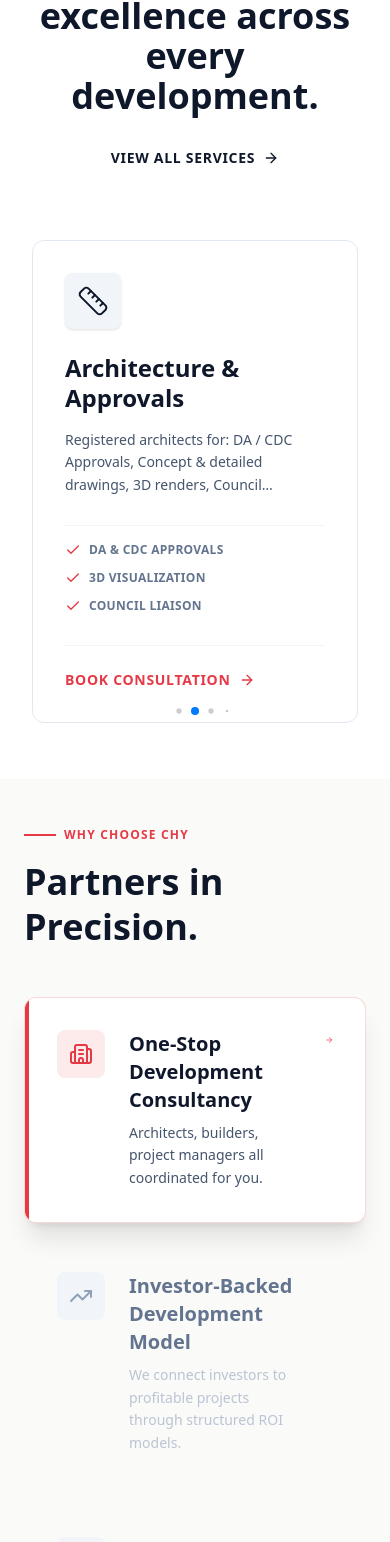
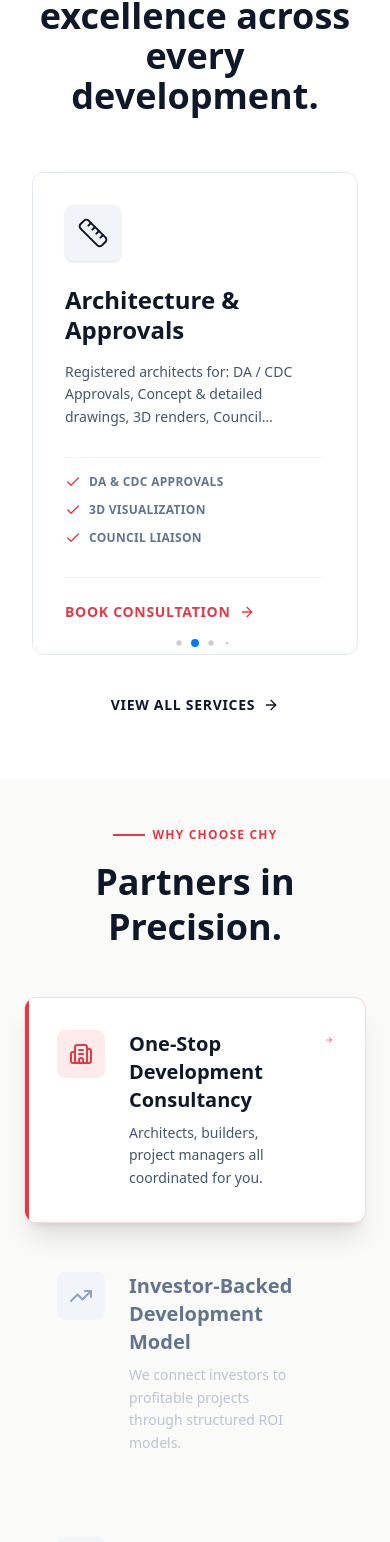
Before and after one commit to soham1209/chy, a Next.js app: page / in a window 390 px wide. Shown: the part 2122-3664 px from the top of the page. Built offline with nearby package versions, Linux system fonts and the light colour scheme.

Commit message:
feat: Enhance layout and styling in Home, MethodologyStack, and TrustSection components for improved user experience

```diff
--- a/app/page.tsx
+++ b/app/page.tsx
@@ -34,7 +34,10 @@ export default function Home() {
                 every development.
               </h2>
             </div>
-            <div className="mt-4">
+
+          </div>
+          <ServicesSlider />
+           <div className="mt-4 flex justify-center">
               <Button
                 variant="ghost"
                 icon={<ArrowRight className="w-4 h-4" />}
@@ -43,8 +46,6 @@ export default function Home() {
                 View All Services
               </Button>
             </div>
-          </div>
-          <ServicesSlider />
         </div>
       </section>
 
--- a/components/home/MethodologyStack.tsx
+++ b/components/home/MethodologyStack.tsx
@@ -113,8 +113,10 @@ export const MethodologyStack: React.FC = () => {
 
           {/* --- LEFT SIDE: Sticky Title & Progress --- */}
           <div className="lg:w-1/3">
-            <div className="sticky top-32">
-              <SectionLabel text="Our Methodology" dark={true} />
+            <div className="sticky top-32 text-center lg:text-left">
+              <div className="flex justify-center lg:justify-start">
+                <SectionLabel text="Our Methodology" dark={true} />
+              </div>
               <h2 className="text-4xl md:text-5xl font-bold text-white mb-6 leading-tight">
                 A Clear Path to <br/> Completion.
               </h2>
--- a/components/home/TrustSection.tsx
+++ b/components/home/TrustSection.tsx
@@ -43,8 +43,10 @@ export const TrustSection: React.FC = () => {
 
           {/* --- LEFT SIDE: Interactive List --- */}
           <div className="lg:w-1/2 relative z-10">
-            <div className="mb-12">
-              <SectionLabel text="Why Choose CHY" />
+            <div className="mb-12 text-center lg:text-left">
+              <div className="flex justify-center lg:justify-start">
+                <SectionLabel text="Why Choose CHY" />
+              </div>
               <h2 className="text-4xl md:text-5xl font-bold text-slate-900 leading-tight">
                 Partners in <br/>
                 Precision.
```
